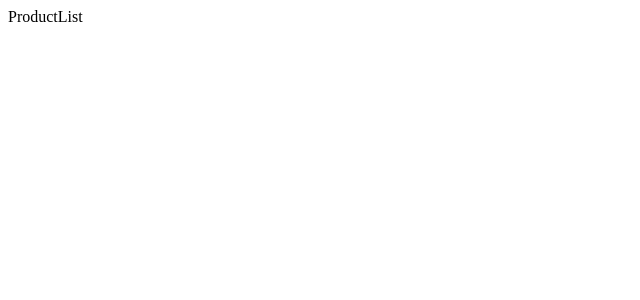
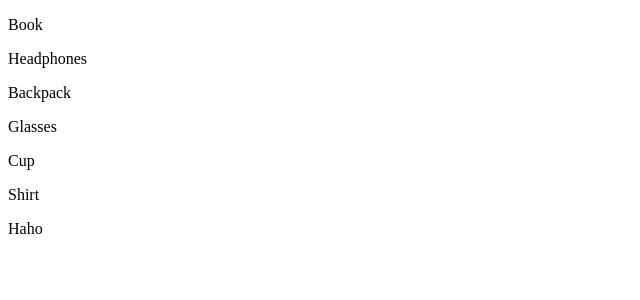
Before and after one commit to w314/reactStore, a React (Vite) app: page / in a window 1280 px wide. Shown: the top 300 px of the page, without its empty margins (0-640 px from the left). Built offline with nearby package versions, Linux system fonts and the light colour scheme.

Commit message:
feat: Fetch products and store them in state with useState

```diff
--- /dev/null
+++ b/public/products.JSON
@@ -0,0 +1,7 @@
+[{"id":"6","name":"Book","price":9.99,"url":"https://images.unsplash.com/photo-1544947950-fa07a98d237f?ixid=MXwxMjA3fDB8MHxwaG90by1wYWdlfHx8fGVufDB8fHw%3D&ixlib=rb-1.2.1&auto=format&fit=crop&w=800&q=80","description":"You can read it!","category_id":1},
+{"id":"7","name":"Headphones","price":249.99,"url":"https://images.unsplash.com/photo-1583394838336-acd977736f90?ixid=MXwxMjA3fDB8MHxwaG90by1wYWdlfHx8fGVufDB8fHw%3D&ixlib=rb-1.2.1&auto=format&fit=crop&w=800&q=80","description":"Listen to stuff!","category_id":2},
+{"id":"8","name":"Backpack","price":79.99,"url":"https://images.unsplash.com/photo-1553062407-98eeb64c6a62?ixid=MXwxMjA3fDB8MHxwaG90by1wYWdlfHx8fGVufDB8fHw%3D&ixlib=rb-1.2.1&auto=format&fit=crop&w=800&q=80","description":"Carry things around town!","category_id":8},
+{"id":"9","name":"Glasses","price":129.99,"url":"https://images.unsplashcom/photo-1591076482161-42ce6da69f67?ixid=MXwxMjA3fDB8MHxwaG90by1wYWdlfHx8fGVufDB8fHw%3D&ixlib=rb-1.2.1&auto=format&fit=crop&w=800&q=80","description":"Now you can see!","category_id":8},
+{"id":"10","name":"Cup","price":4.99,"url":"https://images.unsplash.com/photo-1517256064527-09c73fc73e38?ixid=MXwxMjA3fDB8MHxwaG90by1wYWdlfHx8fGVufDB8fHw%3D&ixlib=rb-1.2.1&auto=format&fit=crop&w=800&q=80","description":"Drink anything with it!","category_id":7},
+{"id":"11","name":"Shirt","price":29.99,"url":"https://images.unsplash.com/photo-1581655353564-df123a1eb820?ixlib=rb-1.2.1&ixid=MXwxMjA3fDB8MHxwaG90by1wYWdlfHx8fGVufDB8fHw%3D&auto=format&fit=crop&w=800&q=80","description":"Wear it with style!","category_id":3}
+]
--- a/src/App.tsx
+++ b/src/App.tsx
@@ -5,9 +5,9 @@ function App() {
 
   return (
     <Routes>
-      <Route path='/' element={<ProductList/>}/>
+      <Route path='/' element={<ProductList />}/>
     </Routes>
-    )
+  )
 }
 
 export default App
--- /dev/null
+++ b/src/ProductInterface.ts
@@ -0,0 +1,8 @@
+export default interface ProductInterface {
+  id: string,
+  name: string,
+  price: number,
+  category: string,
+  url: string,
+  description: string,
+}
--- a/src/components/ProductList.tsx
+++ b/src/components/ProductList.tsx
@@ -1,7 +1,29 @@
 import React from 'react'
+import { useState, useEffect } from 'react'
+import ProductInterface from '../ProductInterface'
 
-export default function ProductList() {
+const ProductList = () => {
+
+  const [products, setProducts] = useState([] as ProductInterface[])
+
+  useEffect(() => {
+    fetch('./products.JSON')
+    .then(response => response.json())
+    .then(data =>  setProducts(data))
+    .catch(error => {
+      throw new Error('bajvan')
+    })
+  },[])
+
+  console.log(products)
   return (
-    <div>ProductList</div>
+    <>
+      {products.map(product => {
+        return <p>{product.name}</p>
+      })}
+      Haho
+    </>
   )
 }
+
+export default ProductList
```
